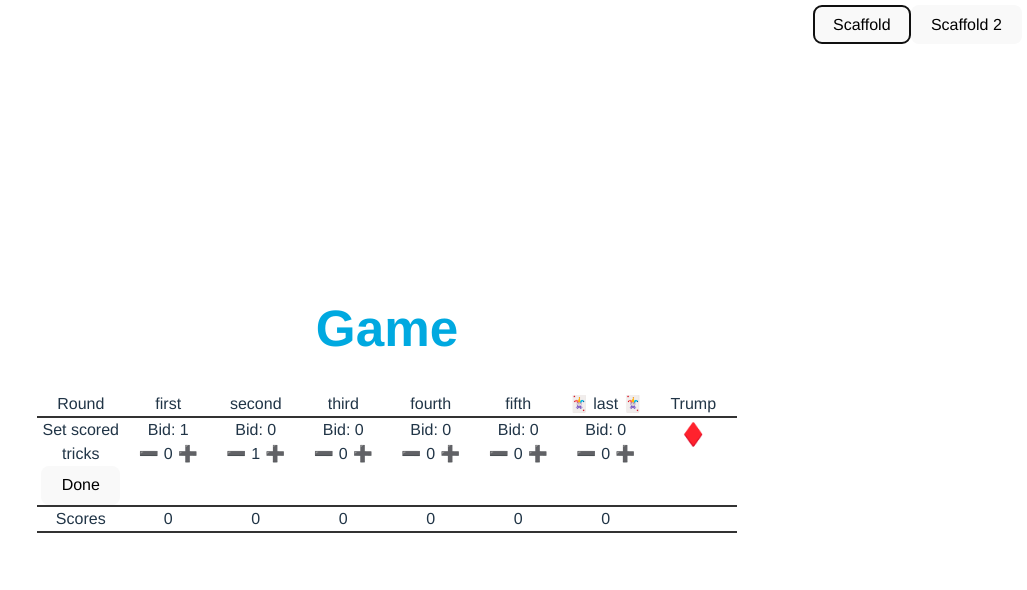
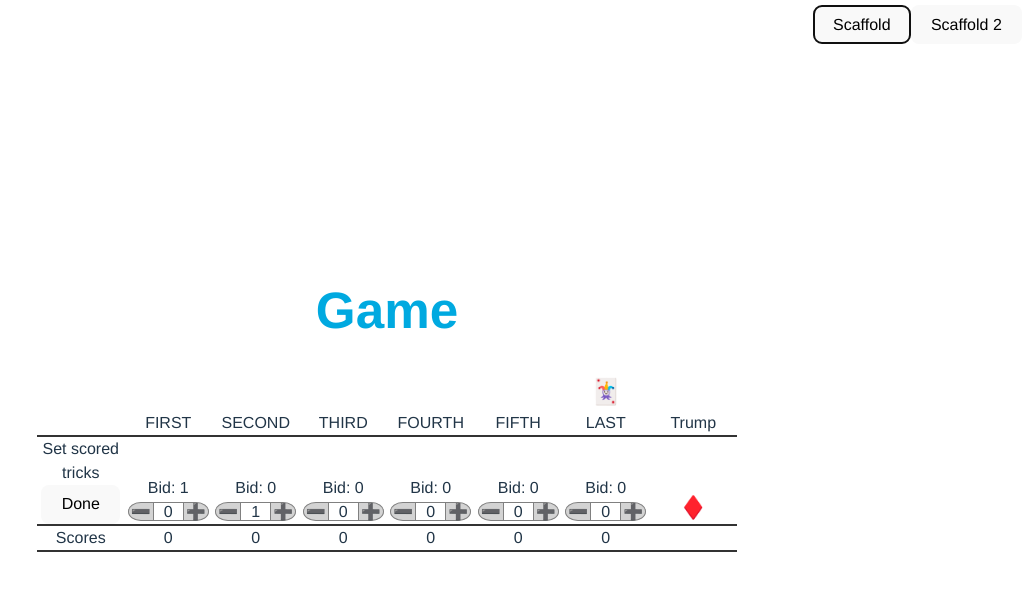
Before and after one commit to ecce-domo/jesters-gambit, a React (Vite) app: page /game in a window 1280 px wide. Both pictures are taken after a click on the button "Scaffold". Shown: the top 590 px of the page, without its empty margins (253-1280 px from the left). Built offline with nearby package versions, Linux system fonts and the light colour scheme.

Commit message:
style: make -/+ buttons look nicer

```diff
--- a/src/App.css
+++ b/src/App.css
@@ -58,12 +58,16 @@
 }
 .table-row {
   display: flex;
+  align-items: flex-end;
   border-bottom: solid 2px #ccc;
 }
 .table-row > div {
   width: var(--cell-width);
 }
 
+.dealer-icon {
+  font-size: 25px;
+}
 .pointer {
   cursor: pointer;
 }
@@ -72,11 +76,28 @@
   top: 5px;
   right: 5px;
 }
+
 .nudge {
-  background-color: white;
-  margin: 0 5px;
-  border-radius: 10px;
+  border: solid 1px gray;
+  background-color: lightgray;
+  margin: 0;
+  padding: 0 2px;
+  cursor: pointer;
 }
+.nudge-number {
+  border-top: solid 1px gray;
+  border-bottom: solid 1px gray;
+  padding: 0 10px;
+}
+.minus {
+  border-bottom-left-radius: 50%;
+  border-top-left-radius: 50%;
+}
+.plus {
+  border-bottom-right-radius: 50%;
+  border-top-right-radius: 50%;
+}
+
 .trump {
   font-size: 22px;
 }
--- a/src/Game.jsx
+++ b/src/Game.jsx
@@ -155,10 +155,14 @@ const Game = connect(
 				<div className='table'>
 					{/* header row */}
 					<div className='table-row'>
-						<div>Round</div>
+						<div>{currentRound < 2 ? '' : 'Round'}</div>
 						{
 							players.map((player, index) => (
-								<div key={index}>{(index === currentDealer ? `🃏 ${player} 🃏` : player)}</div>
+								<div key={index}>
+									<span className='dealer-icon'>{(index === currentDealer ? `🃏` : ' ')}</span>
+									<br />
+									<span>{player.toUpperCase()}</span>
+								</div>
 							))
 						}
 						<div>Trump</div>
@@ -220,9 +224,9 @@ const Game = connect(
 							[currentPhase]: () => currentBids.map((_, index) => (<div key={index}>⏳</div>)),
 							[BID_PHASE]: () => currentBids.map((bid, index) => (
 								<div className='current-cell' key={index}>
-									<span className='nudge pointer' onClick={() => decrementBidAtIndex(index)}>➖</span>
-									<span>{bid}</span>
-									<span className='nudge pointer' onClick={() => incrementBidAtIndex(index, currentRound)}>➕</span>
+									<span className='nudge minus' onClick={() => decrementBidAtIndex(index)}>➖</span>
+									<span className='nudge-number'>{bid}</span>
+									<span className='nudge plus' onClick={() => incrementBidAtIndex(index, currentRound)}>➕</span>
 								</div>
 							)),
 							[SCORE_PHASE]: () => currentTricks.map((trick, index) => (
@@ -231,9 +235,9 @@ const Game = connect(
 										Bid: {currentBids[index]}
 									</div>
 									<div>
-										<span className='nudge pointer' onClick={() => decrementTrickAtIndex(index)}>➖</span>
-										<span>{trick}</span>
-										<span className='nudge pointer' onClick={() => incrementTrickAtIndex(index, currentRound)}>➕</span>
+										<span className='nudge minus' onClick={() => decrementTrickAtIndex(index)}>➖</span>
+										<span className='nudge-number'>{trick}</span>
+										<span className='nudge plus' onClick={() => incrementTrickAtIndex(index, currentRound)}>➕</span>
 									</div>
 								</div>
 							)),
```
Also changed, not shown: 1 other file (tests, documents, lock files or other folders).
